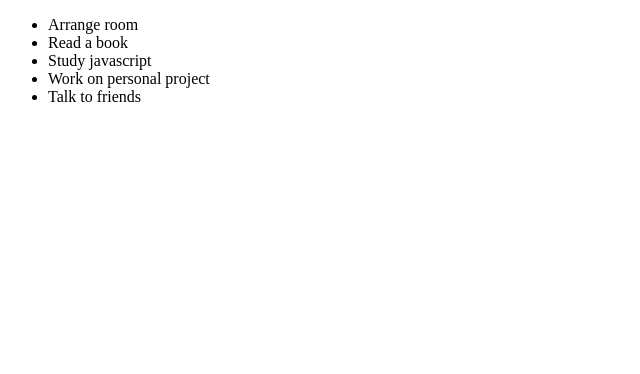
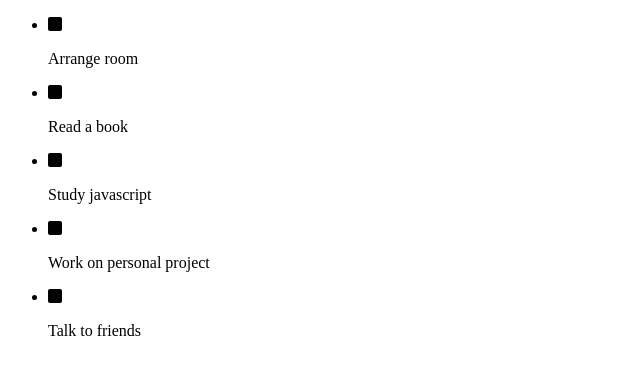
Before and after one commit to tylher/To-do-List, a website built with webpack: page src/index.html in a window 1280 px wide. Shown: the whole page, without its empty margins (0-640 px from the left). Built offline with nearby package versions, Linux system fonts and the light colour scheme.

Commit message:
Create style.css

```diff
--- a/src/index.html
+++ b/src/index.html
@@ -5,6 +5,7 @@
     <meta http-equiv="X-UA-Compatible" content="IE=edge">
     <meta name="viewport" content="width=device-width, initial-scale=1.0">
     <title>To-do list</title>
+    <script src="https://kit.fontawesome.com/45dab15f92.js" crossorigin="anonymous"></script>
 </head>
 <body>
     <ul class="holder"></ul>
--- a/src/index.js
+++ b/src/index.js
@@ -28,9 +28,10 @@ const toDo = [
 
 const listHolder = document.querySelector('.holder')
 
-toDo.map(( item) => {
+toDo.map((item) => {
     let li = document.createElement('li')
     li.classList.add('to-do-item')
-    li.innerHTML=`${item.description}`
+    li.innerHTML = `${(item.completed) ? '<i class="fa-solid fa-square-check"></i>' : '<i class="fa-solid fa-square"></i>'
+        } <p>${item.description}</p>`
     listHolder.appendChild(li);
 });
--- /dev/null
+++ b/src/style.css
@@ -0,0 +1,9 @@
+*{
+    padding: 0;
+    margin: 0;
+    box-sizing: border-box;
+}
+
+li{
+    list-style: none;
+}
```
Also changed, not shown: dist/index.html, dist/main.js.
